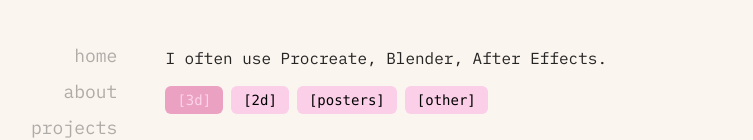
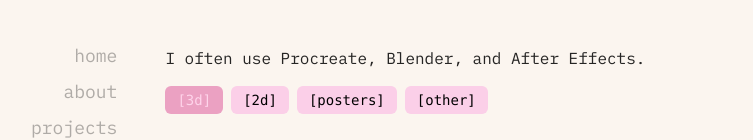
Before and after one commit to ruwkia/taylorsmith, a Next.js app: page /art in a window 1280 px wide. Shown: the part 161-301 px from the top of the page, without its empty margins (253-1006 px from the left). Built offline with nearby package versions, Linux system fonts and the light colour scheme.

Commit message:
Update art.jsx

```diff
--- a/pages/art.jsx
+++ b/pages/art.jsx
@@ -70,7 +70,7 @@ export default function Art() {
 
   return (
     <div className="flex flex-col gap-4 p-4">
-      <p className="text-base">I often use Procreate, Blender, After Effects.</p>
+      <p className="text-base">I often use Procreate, Blender, and After Effects.</p>
       <nav className="flex gap-2 mb-4">
         {allTypes.map(type => (
           <button
```
